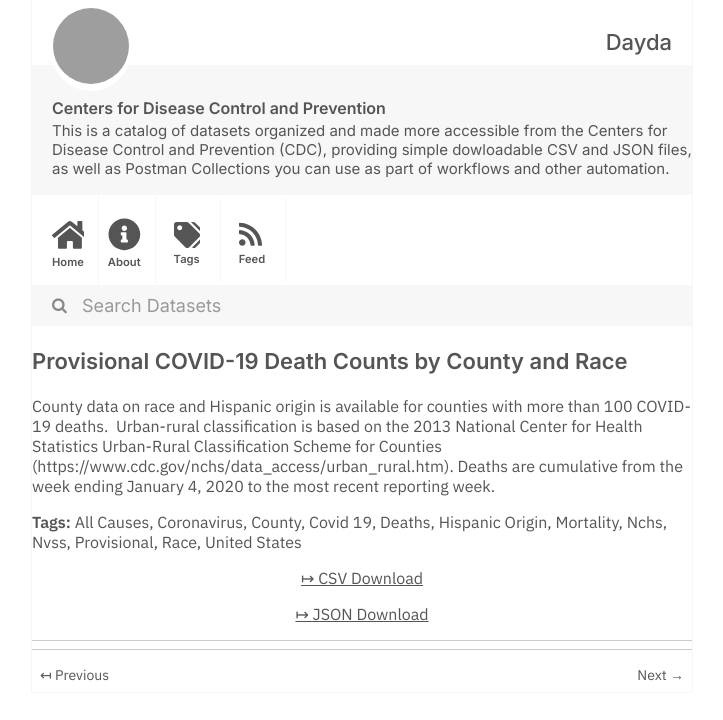
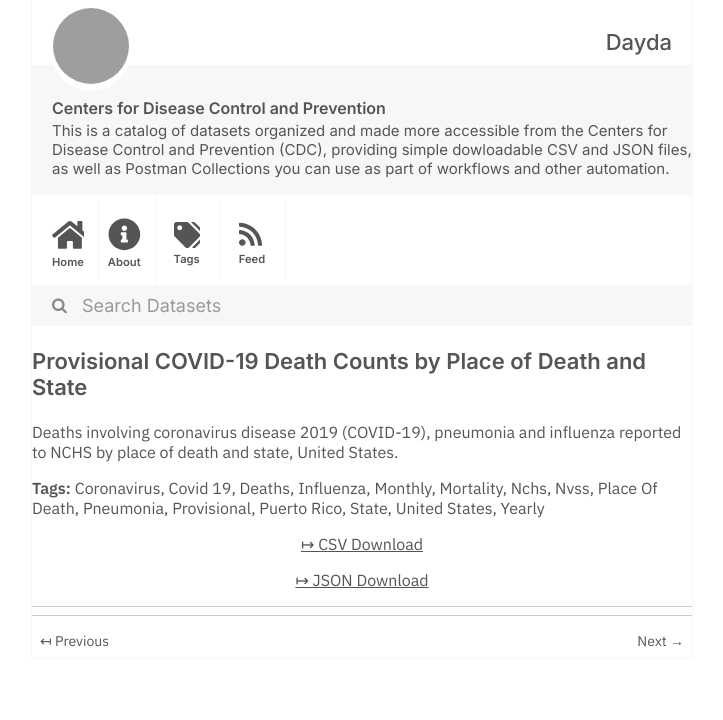
Before and after one commit to dayda-entities/centers-for-disease-control-and-prevention, a Jekyll site: the page built from _posts/2020-11-12-provisional-covid-19-death-cou.md, in a window 1280 px wide, cut to the strip 0-720 px from the top of the page. Shown: the whole strip, without its empty margins (278-1001 px from the left). Built offline with Jekyll 4.4.1, drawn with Linux system fonts in a browser that asks for light colours; grey boxes are pictures that could not be loaded.

Commit message:
Publish Data

```diff
--- a/_posts/2020-11-12-provisional-covid-19-death-cou.md
+++ b/_posts/2020-11-12-provisional-covid-19-death-cou.md
@@ -1,26 +1,29 @@
 ---
-title: Provisional COVID-19 Death Counts by County and Race
-created: '2020-11-12T12:15:09.372049'
-modified: '2021-05-12T19:56:40.019914'
+title: Provisional COVID-19 Death Counts by Place of Death and State
+created: '2020-11-12T12:16:34.802087'
+modified: '2021-05-12T19:57:09.595420'
 state: active
 type: dataset
 tags:
-  - All Causes
   - Coronavirus
-  - County
   - Covid 19
   - Deaths
-  - Hispanic Origin
+  - Influenza
+  - Monthly
   - Mortality
   - Nchs
   - Nvss
+  - Place Of Death
+  - Pneumonia
   - Provisional
-  - Race
+  - Puerto Rico
+  - State
   - United States
+  - Yearly
 groups: []
-csv_url: 'https://data.cdc.gov/api/views/k8wy-p9cg/rows.csv?accessType=DOWNLOAD'
-json_url: 'https://data.cdc.gov/api/views/k8wy-p9cg/rows.json?accessType=DOWNLOAD'
+csv_url: 'https://data.cdc.gov/api/views/uggs-hy5q/rows.csv?accessType=DOWNLOAD'
+json_url: 'https://data.cdc.gov/api/views/uggs-hy5q/rows.json?accessType=DOWNLOAD'
 layout: post
 
 ---
-County data on race and Hispanic origin is available for counties with more than 100 COVID-19 deaths.  Urban-rural classification is based on the 2013 National Center for Health Statistics Urban-Rural Classification Scheme for Counties (https://www.cdc.gov/nchs/data_access/urban_rural.htm).  Deaths are cumulative from the week ending January 4, 2020 to the most recent reporting week.
+Deaths involving coronavirus disease 2019 (COVID-19), pneumonia and influenza reported to NCHS by place of death and state, United States.
```
